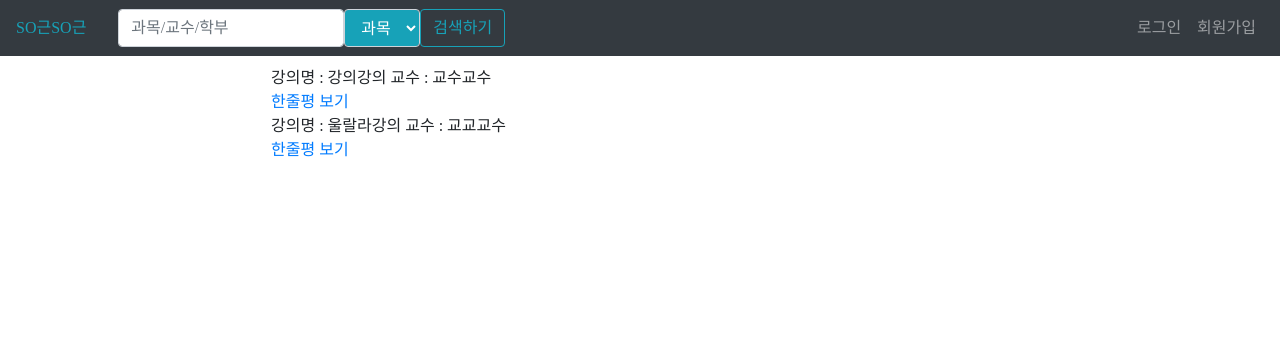
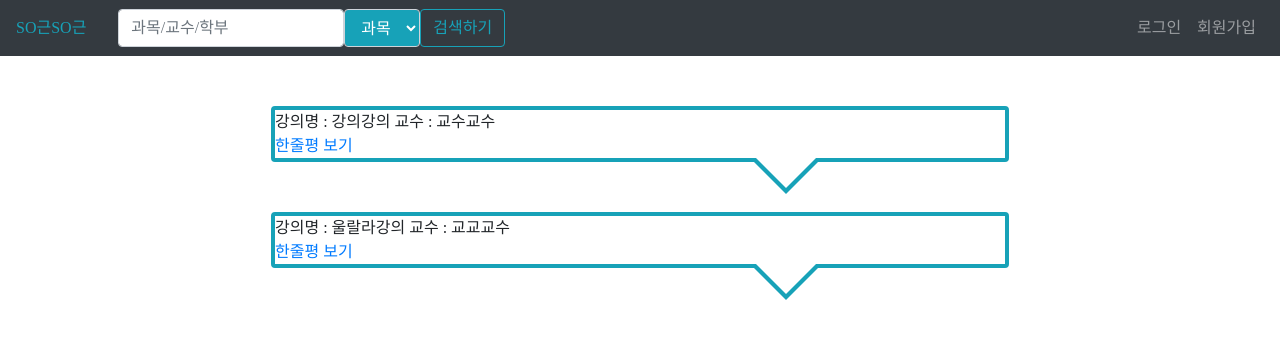
Before and after one commit to i-cluster/sgutest, a Django app: page /home/ in a window 1280 px wide. Shown: the top 339 px of the page. Run offline with Django 3.2, Linux system fonts and the light colour scheme; data comes from the database, SQL or seed files in the repository; both versions use the stored data as it was after the commit; some libraries are stand-ins or nearby versions; some web fonts are replaced.

Commit message:
mijeong home box

```diff
--- a/sgapp/static/css/style.css
+++ b/sgapp/static/css/style.css
@@ -75,3 +75,35 @@ body{
     width: 60%;
     margin: 10px auto;
 }
+
+.arrow_box {
+	position: relative;
+	background: white;
+    border: 4px solid #17A2B8;
+    border-radius: .25rem;
+    margin: 50px 0;
+}
+.arrow_box:after, .arrow_box:before {
+	top: 99%;
+	left: 70%;
+    border: solid transparent;
+
+	content: " ";
+	height: 0;
+	width: 0;
+	position: absolute;
+	pointer-events: none;
+}
+
+.arrow_box:after {
+	border-color: rgba(136, 183, 213, 0);
+	border-top-color: white;
+	border-width: 30px;
+	margin-left: -30px;
+}
+.arrow_box:before {
+	border-color: rgba(194, 225, 245, 0);
+	border-top-color: #17A2B8;
+	border-width: 36px;
+	margin-left: -36px;
+}
--- a/sgapp/templates/sgapp/detail.html
+++ b/sgapp/templates/sgapp/detail.html
@@ -6,10 +6,10 @@
 담당교수 : {{crs.prof}}
 학부 : {{crs.dep}}
 한줄평 : {{crs.eval}}<br>
-<a href="{% url 'edit' crs.id %}">수정</a><br>
+<a href="{% url 'edit' crs.id %}">수정하기</a><br>
 <a href="{% url 'delete' crs.id %}">삭제하기</a><br><br>
 
-<a href="{% url 'c_like' crs.id %}">좋아요브랜치테스트</a><br><br>
+<a href="{% url 'c_like' crs.id %}">좋아요</a><br><br>
 {{like.count}}명이 좋아합니다.
 '좋아요'한 사람 : {% for l in like %} {{l.author}} {% endfor %}
 
--- a/sgapp/templates/sgapp/home.html
+++ b/sgapp/templates/sgapp/home.html
@@ -5,12 +5,19 @@
 <div class="container">
 
 
-{% for c in crs %}
-    강의명 : {{c.name}} 교수 : {{c.prof}}
-    <br>
-    <a href="{% url 'detail' c.id %}">한줄평 보기</a> <br>
-{% endfor %}
-
+    {% for c in crs %}
+    <div class="arrow_box">
+            강의명 : {{c.name}} 교수 : {{c.prof}}
+            <br>
+            <a href="{% url 'detail' c.id %}">한줄평 보기</a> <br>
+    </div>
+    {% endfor %}
 </div>
 
+
+
+
+
+
+
 {% endblock %}
```
Also changed, not shown: db.sqlite3.
